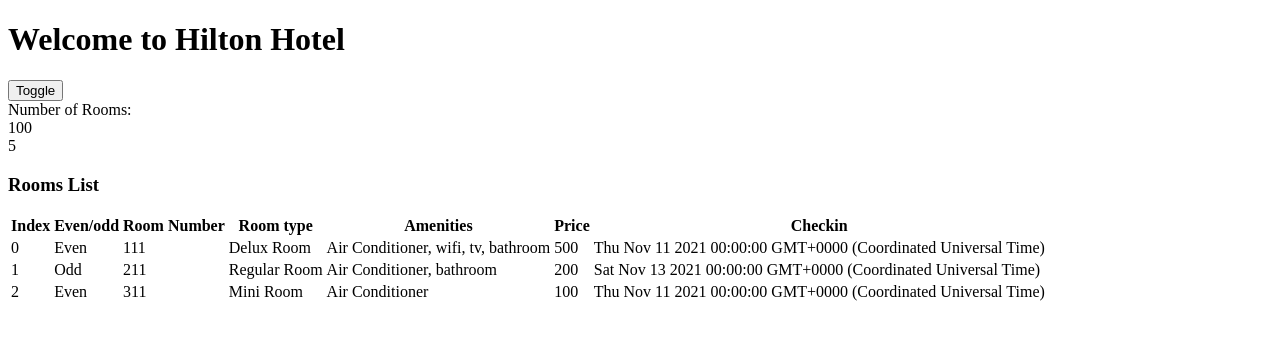
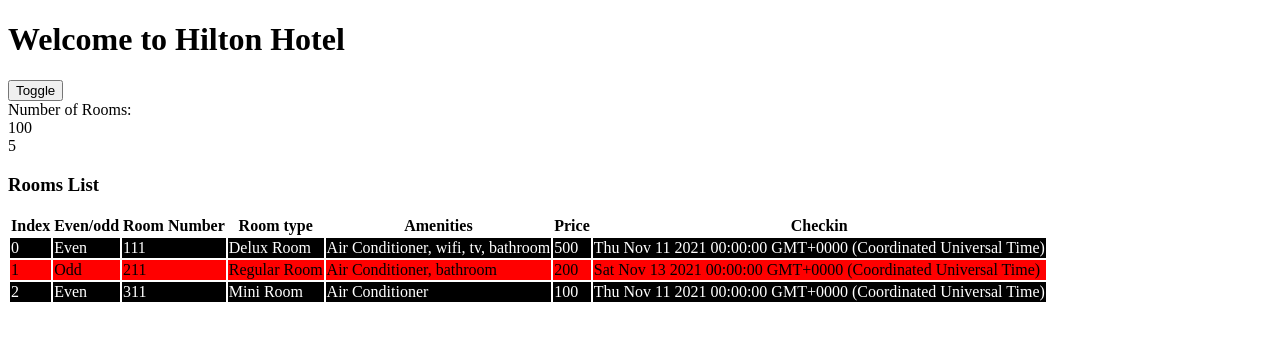
Before and after one commit to hyazbek/angular-school, an Angular app in the folder hotelinventoryapp/: page / in a window 1280 px wide. Shown: the top 340 px of the page. Built offline with nearby package versions, Linux system fonts and the light colour scheme.

Commit message:
directives done. pipes next

```diff
--- a/hotelinventoryapp/src/app/app.component.html
+++ b/hotelinventoryapp/src/app/app.component.html
@@ -1,6 +1,6 @@
+<app-rooms />
 
-
-<div [ngSwitch]="role">
+<!-- <div [ngSwitch]="role">
     <div *ngSwitchCase="'User'">
         Welcome user!
     </div>
@@ -10,4 +10,4 @@
     <div *ngSwitchDefault>
         You are not authorized
     </div>
-</div>
+</div> -->
--- a/hotelinventoryapp/src/app/rooms/rooms.component.html
+++ b/hotelinventoryapp/src/app/rooms/rooms.component.html
@@ -22,7 +22,7 @@
       <th>Price</th>
       <th>Checkin</th>
     </tr>
-    <tr *ngFor="let room of roomList; let e=even;let o = odd; let i = index">
+    <tr [ngClass]="e ? 'even' :'odd'" *ngFor="let room of roomList; let e=even;let o = odd; let i = index">
       <td>{{i}}</td>
       <td>{{e? "Even" : "Odd"}}</td>
       <td>{{room.roomNumber}}</td>
--- a/hotelinventoryapp/src/app/rooms/rooms.component.scss
+++ b/hotelinventoryapp/src/app/rooms/rooms.component.scss
@@ -0,0 +1,9 @@
+.even{
+    background-color: black;
+    color: white;
+}
+
+.odd{
+    background-color: red;
+    color: black;
+}
```
